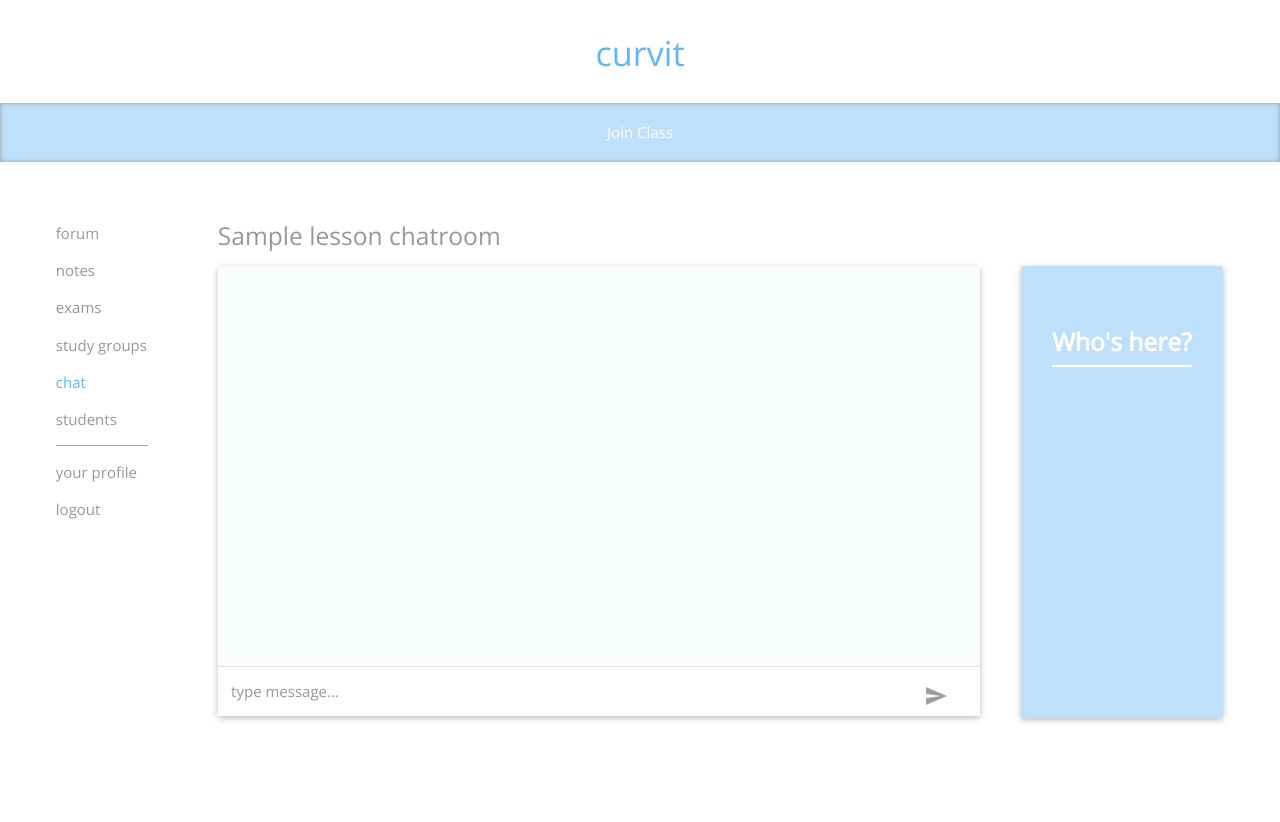
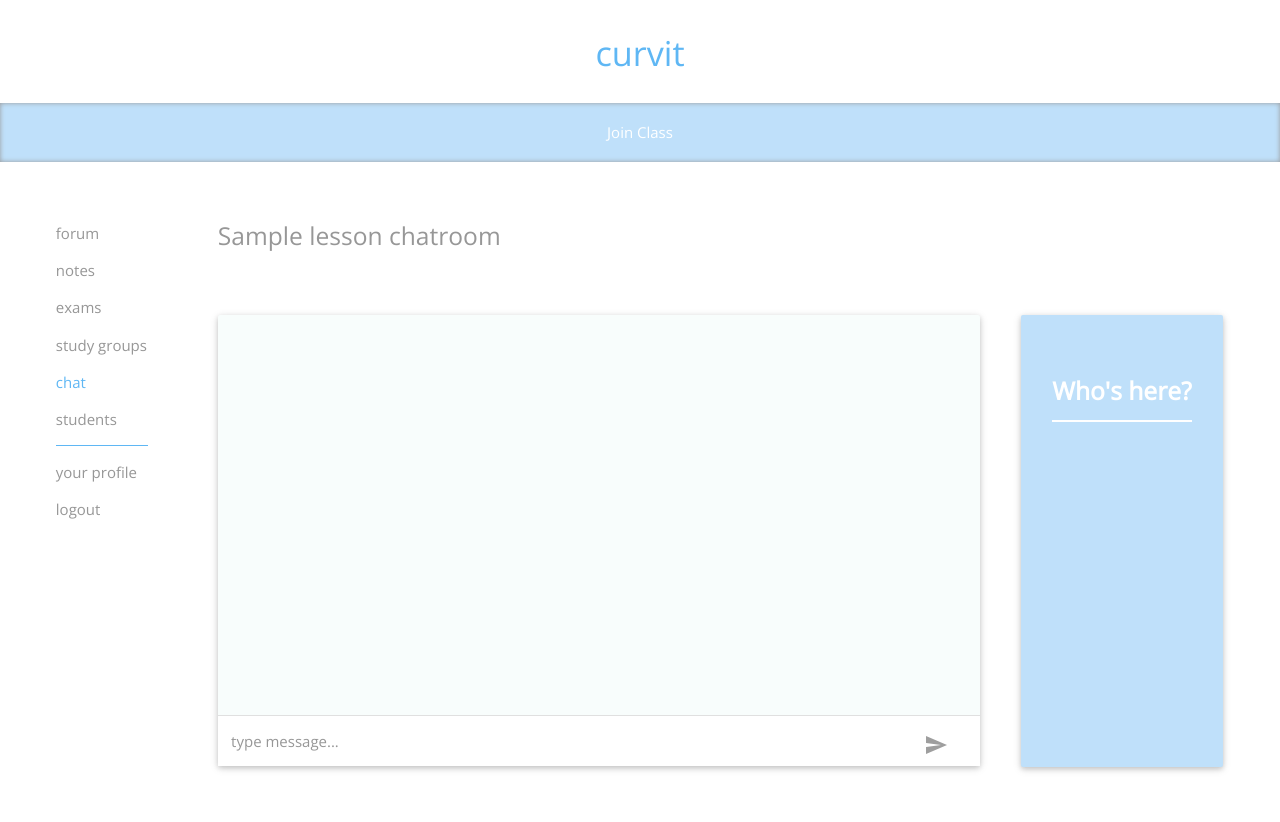
Before and after one commit to eperegrine/beatthecurve, a Python web app: template app/templates/chat/listing.html in a window 1280 px wide. Before the commit the page ends 723 px from the top, so only its background shows below. Run offline with Jinja, Linux system fonts and the light colour scheme; the template is opened without the code that fills it: most values are stand-ins (such as "Sample title", 1, 10 or a date in 2020); style sheets or scripts are compiled from the project's sources; some libraries are stand-ins or nearby versions.

Commit message:
Changes to chat page

```diff
--- a/app/static/sass/partials/_chat.scss
+++ b/app/static/sass/partials/_chat.scss
@@ -47,7 +47,7 @@
 .chat_box {
 	padding: 0px;
 	#chat_box{
-		padding: 1em;
+		padding: 2% 4% 0;
 		overflow-y: scroll;
 		height: 50vh;
 	}
@@ -85,6 +85,12 @@
 	height: 56.5vh;
 	margin-left: 2em;
 	background-color: $lightBlue;
+	ul {
+		margin-top: 0;
+		li {
+			margin-top: 1.9vh;
+		}
+	}
 }
 
 .user_listing_title_contatiner {
@@ -98,7 +104,8 @@
   margin-left: auto;
   display: inline-block;
   border-bottom: 2px solid #fff;
-  padding-bottom: 10px;
+  padding-bottom: 2vh;
+	margin-bottom: 0;
 }
 
 .chat_input {
--- a/app/templates/chat/listing.html
+++ b/app/templates/chat/listing.html
@@ -5,10 +5,10 @@
   Real Time Chat
 {% endblock %}
 {% block page %}
-    <h5 class="room_title" style="margin-top: 0;">{{ lesson.lesson_name }} chatroom</h5>
+    <h5 class="room_title" style="margin-top: 0; margin-bottom: 7.4vh;">{{ lesson.lesson_name }} chatroom</h5>
 <div class="row">
   <div class="card-panel pad0 bg chat_box col s9">
-    <div class="clearfix" id="chat_box"></div>
+    <div class="clearfix cust-scroll mCustomScrollbar" id="chat_box" data-mcs-theme="dark"></div>
     <div class="send-box row valign-wrapper">
         <form id="send_room" method="POST" action='#'>
             <div class="valign" style="margin-bottom: 0; height: 5.55vh; line-height: 5.55vh; font-size: 5.55vh;">
--- a/app/templates/layout.html
+++ b/app/templates/layout.html
@@ -17,7 +17,11 @@
     <meta name="viewport" content="width=device-width, initial-scale=1.0"/>
     <title>{% block title %}{{ applicationName }}{% endblock %}</title>
 
-    <script src="{{ static_url }}swal/dist/sweetalert.min.js"></script> <link rel="stylesheet" type="text/css" href="{{ static_url }}swal/dist/sweetalert.css">
+    <script src="{{ static_url }}swal/dist/sweetalert.min.js"></script>
+      <link rel="stylesheet" type="text/css" href="{{ static_url }}swal/dist/sweetalert.css">
+
+
+{#    <link rel="stylesheet" type="text/css" href="{{ static_url }}css/jquery.mCustomScrollbar.min.css">#}
   </head>
   <body>
 
@@ -28,10 +32,11 @@
 
     <!--Import jQuery before materialize.js-->
    <script type="text/javascript" src="https://code.jquery.com/jquery-2.1.1.min.js"></script>
+{#   <script src="{{ static_url }}js/jquery.mCustomScrollbar.concat.min.js"></script>#}
    <script type="text/javascript" src="{{ static_url }}js/materialize.min.js"></script>
    <script type="text/javascript" src="{{ static_url }}js/main.js"></script>
-    <script src="{{static_url}}js/jquery.multi-select.js" type="text/javascript"></script>
-    <script src="{{static_url}}js/jquery.quicksearch.js" type="text/javascript"></script>
+{#   <script src="{{static_url}}js/jquery.multi-select.js" type="text/javascript"></script>#}
+{#   <script src="{{static_url}}js/jquery.quicksearch.js" type="text/javascript"></script>#}
    <script src="//cdnjs.cloudflare.com/ajax/libs/vue/1.0.15/vue.min.js"></script>
     {#<script src="https://cdnjs.cloudflare.com/ajax/libs/jquery-timepicker/1.8.9/jquery.timepicker.min.js"></script>#}
     <script>
@@ -39,6 +44,8 @@
         selectMonths: true, // Creates a dropdown to control month
         selectYears: 15 // Creates a dropdown of 15 years to control year
       });
+
+//      $(".cust-scroll").mCustomScrollbar();
 
       $(function() {
           $('a[href*="#"]:not([href="#"])').click(function() {
```
Also changed, not shown: app/static/css/main.css, 1 other file. Lines whose indentation alone changed are shown as unchanged.
